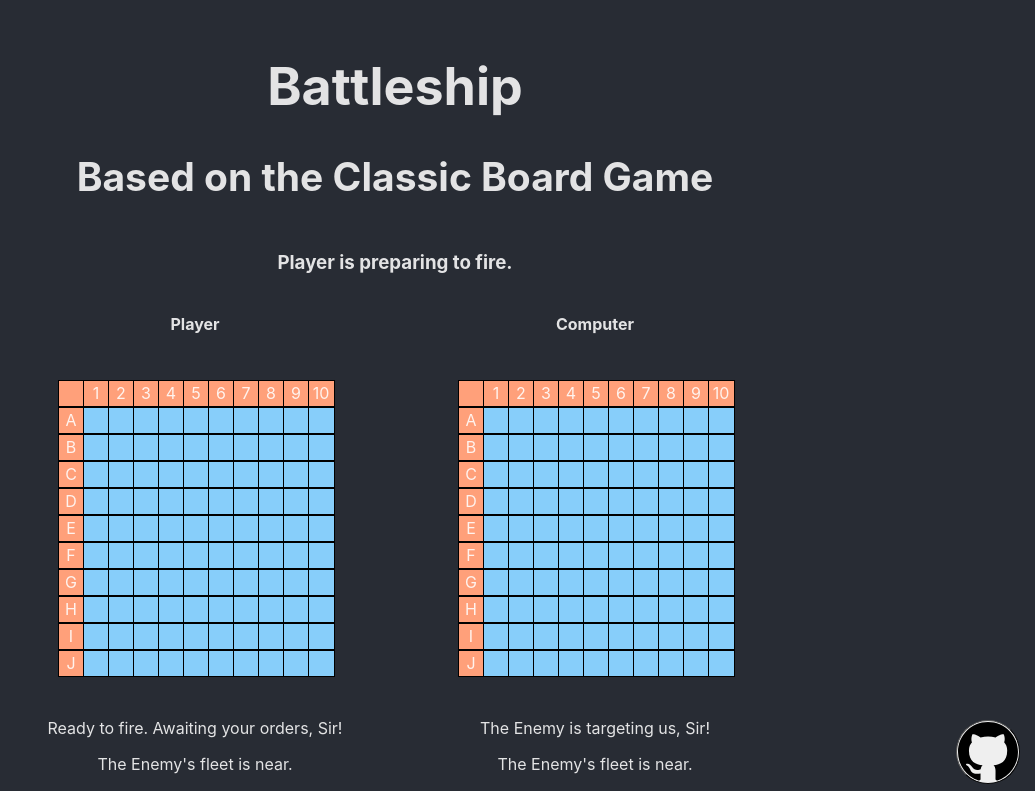
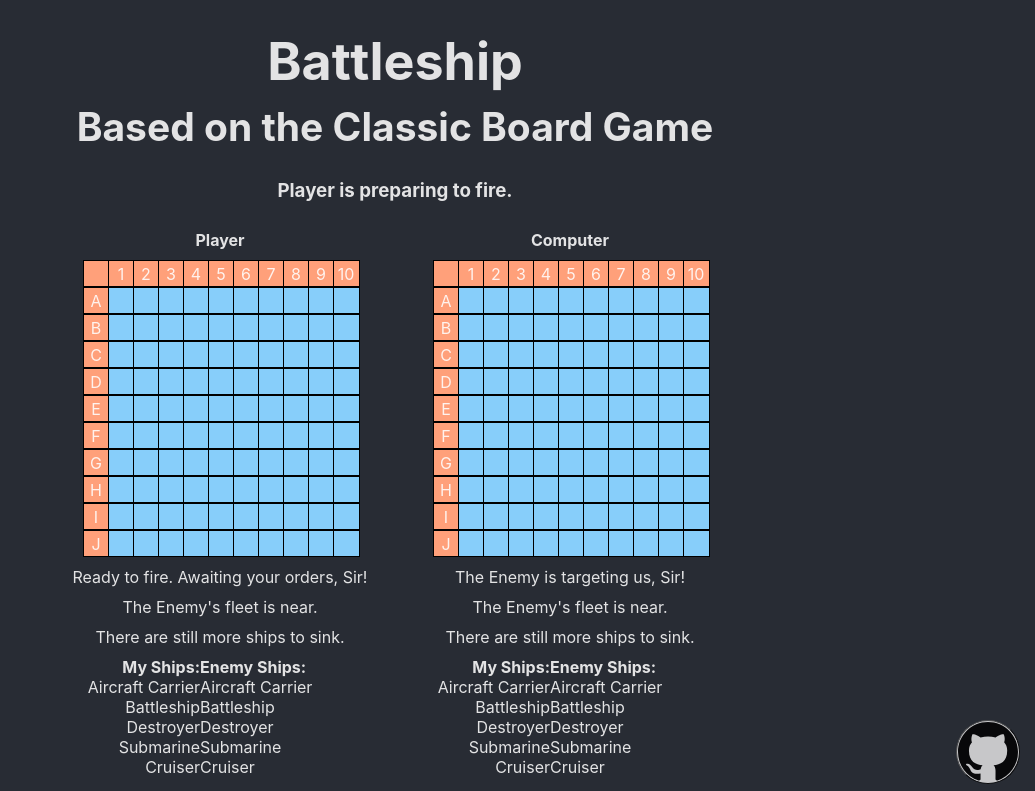
Before and after one commit to thomHayner/battleship-mini-app, a React (Create React App) app: page / in a window 1280 px wide. Shown: the top 791 px of the page, without its empty margins (245-1280 px from the left). Built offline with nearby package versions, Linux system fonts and the light colour scheme.

Commit message:
code: style layout

```diff
--- a/src/App.css
+++ b/src/App.css
@@ -1,3 +1,11 @@
+h1,h2,h4,p {
+  margin: 10px;
+}
+
+ul {
+  list-style: none;
+}
+
 .App {
   height: 100%;
   max-width: 1280px;
@@ -19,12 +27,17 @@
 
 .player-area-parent {
   display: flex;
+
+}
+
+.player-dashboard {
+  justify-content: center;
 }
 
 .board {
-  padding: 25px;
+  /* padding-left: 25px; */
   width: 350px;
-  margin: 0;
+  margin: 0px;
   display: grid;
   grid-template-columns: 25px 25px 25px 25px 25px 25px 25px 25px 25px 25px 25px;
   justify-content: center;
@@ -63,8 +76,11 @@
 }
 
 .ship-list-area {
-  display: grid;
-  grid-template-columns: 175px 50px 175px;
+  padding-right: 40px;
+  justify-content: center;
+  display: flex;
+  margin: auto;
+  grid-template-columns: 137px 40px 137px;
 }
 
 .player-ship-list {
@@ -85,6 +101,7 @@
   position: fixed;
   right: 15px;
   bottom: 1rem;
+  opacity: 80%;
 }
 
 .code-link-svg {
```
